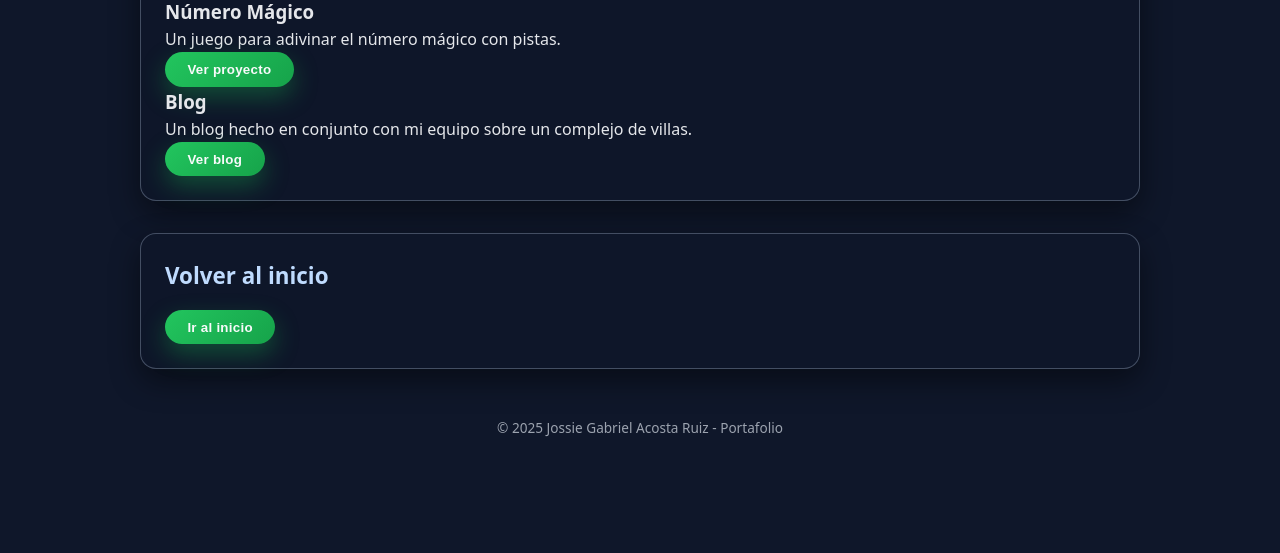
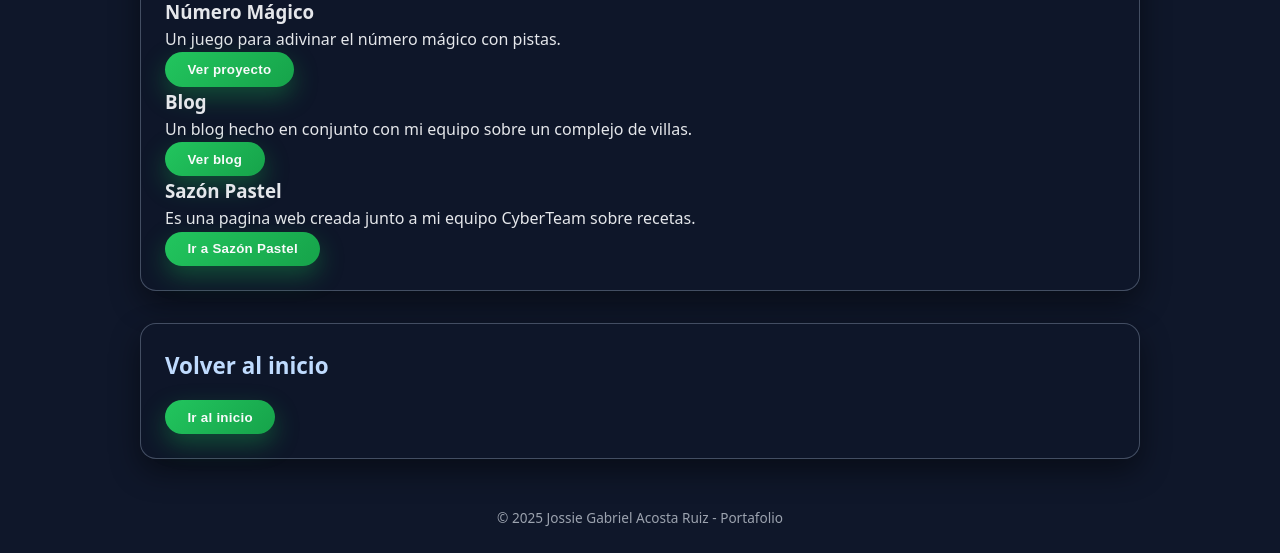
Before and after one commit to jossie0280/Portafolio, a plain HTML site: page proyectos.html in a window 1280 px wide. Shown: the part 325-878 px from the top of the page. Before the commit the page ends 800 px from the top, so only its background shows below. Drawn offline with Linux system fonts and the light colour scheme.

Commit message:
Update proyectos.html

```diff
--- a/proyectos.html
+++ b/proyectos.html
@@ -40,6 +40,15 @@
                     Ver blog
                 </button>
             </article>
+
+             <article class="proyecto-card">
+                <h3>Sazón Pastel</h3>
+                <p>
+                    Es una pagina web creada junto a mi equipo CyberTeam sobre recetas.
+                </p>
+                <button onclick="location.href='https://jossie0280.github.io/Numero-Magico/'">
+                    Ir a Sazón Pastel
+                </button>
         </div>
     </section>
 
```
